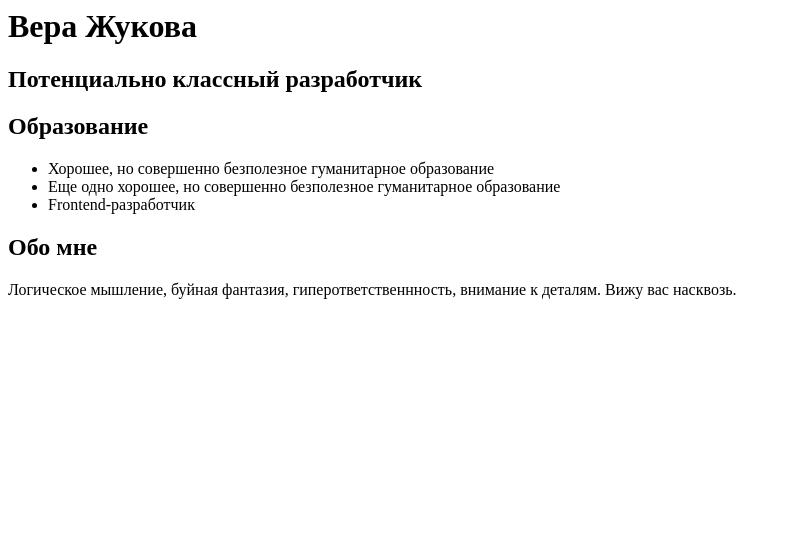
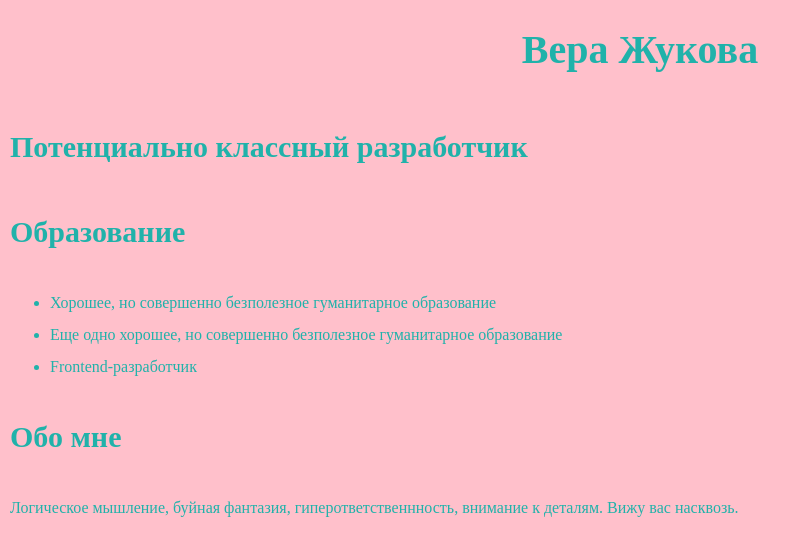
Before and after one commit to VeraZhukova/VeraZhukova.github.io, a plain HTML site: page index.html in a window 1280 px wide. Shown: the whole page, without its empty margins (0-811 px from the left). Drawn offline with Linux system fonts and the light colour scheme.

Commit message:
Add files via upload

```diff
--- a/index.html
+++ b/index.html
@@ -1,6 +1,8 @@
+<html>
 <header></header>
 <body>
 <main>
+    <link  rel="stylesheet" href="style.css">
 <h1> Вера Жукова</h1>
 <h2>Потенциально классный разработчик</h2>
 <section>
@@ -17,3 +19,4 @@
 </section>
 </main>
 </body>
+</html>
```
